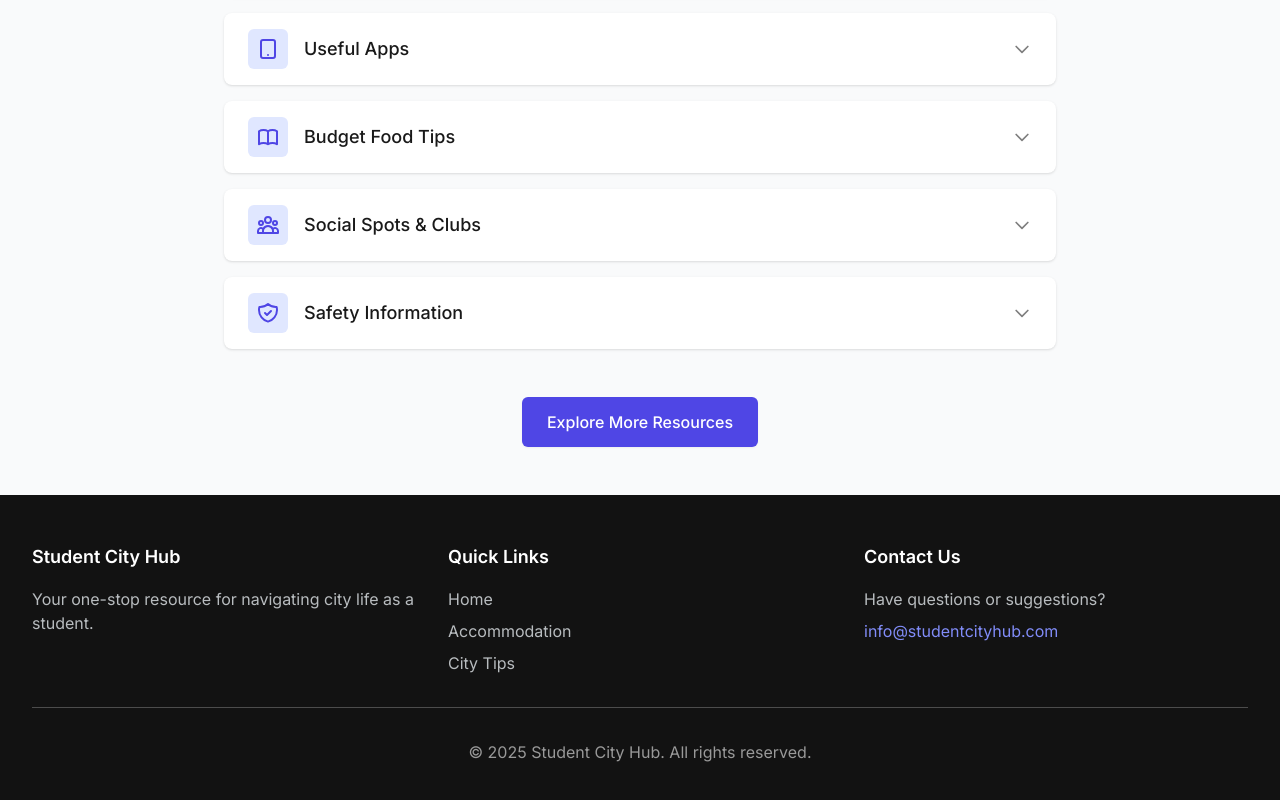
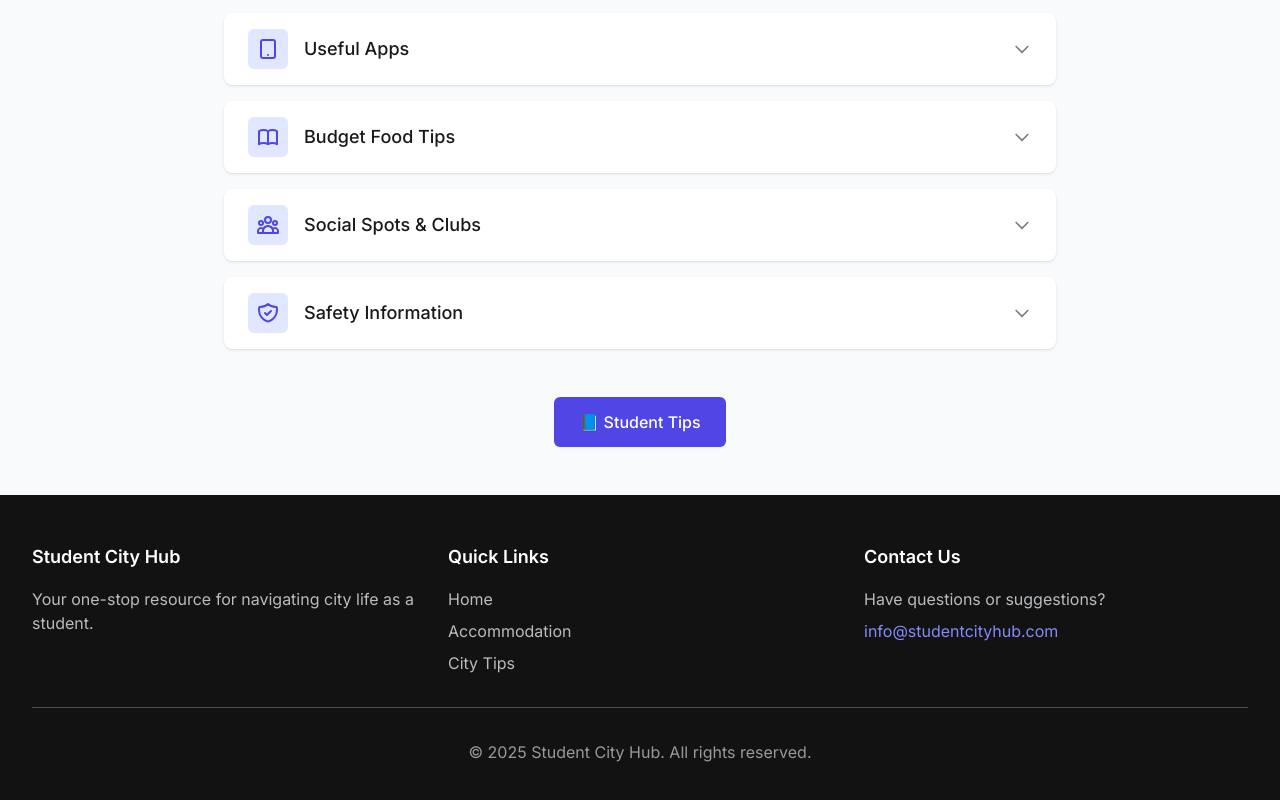
Before and after one commit to Harshil123451/student-hub, a Next.js app: page /starter-kit in a window 1280 px wide. Shown: the part 1091-1891 px from the top of the page. Built offline with nearby package versions, Linux system fonts and the light colour scheme; no server answers.

Commit message:
Update navigation link in StarterKit component from "Explore More Resources" to "📘 Student Tips" and change the href from "/explore" to "/city-tips" for improved user guidance.

```diff
--- a/app/starter-kit/page.js
+++ b/app/starter-kit/page.js
@@ -352,10 +352,10 @@ export default function StarterKit() {
 
       <div className="mt-12 text-center">
         <Link
-          href="/explore"
+          href="/city-tips"
           className="inline-flex items-center px-6 py-3 border border-transparent text-base font-medium rounded-md shadow-sm text-white bg-indigo-600 hover:bg-indigo-700 focus:outline-none focus:ring-2 focus:ring-offset-2 focus:ring-indigo-500"
         >
-          Explore More Resources
+          📘 Student Tips
         </Link>
       </div>
     </div>
```
